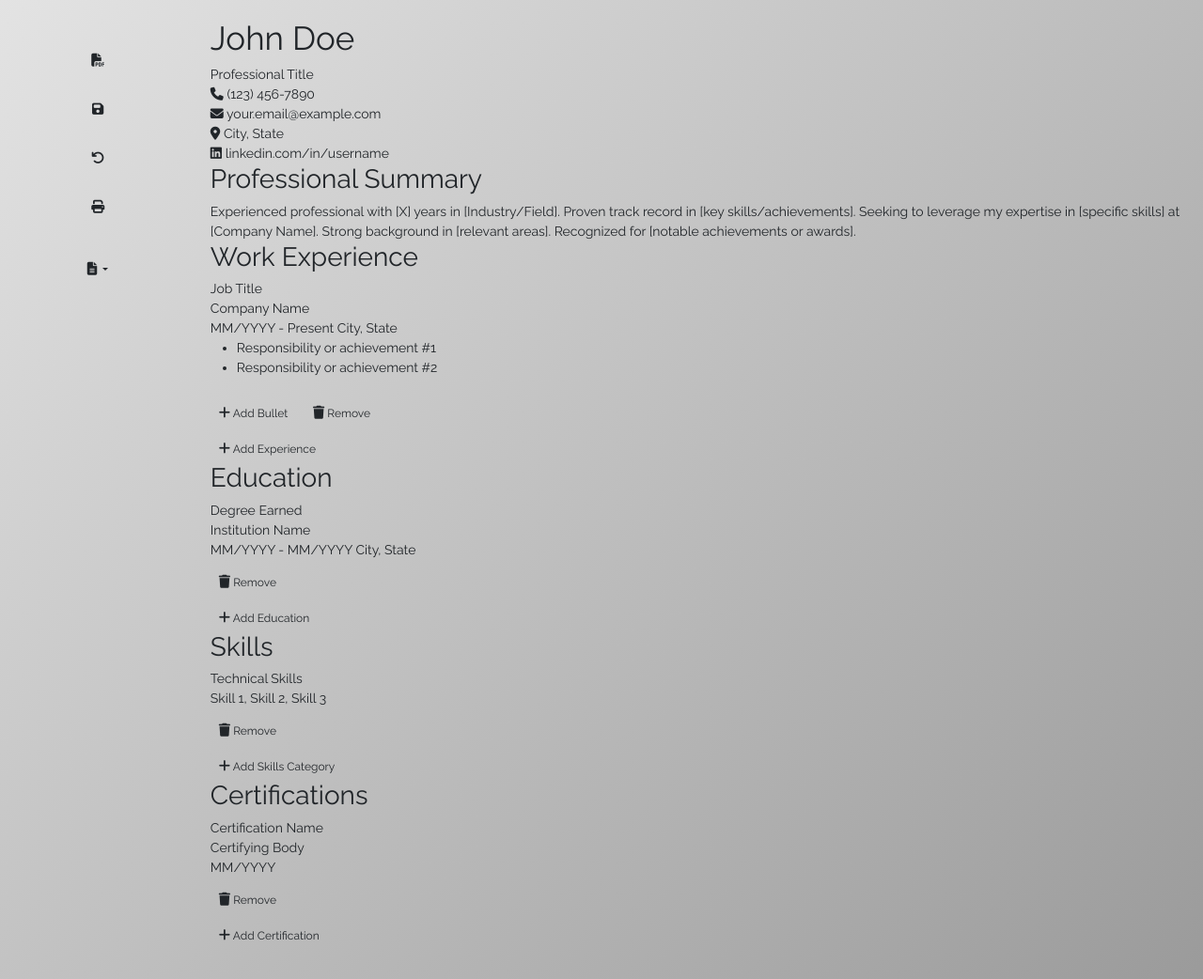
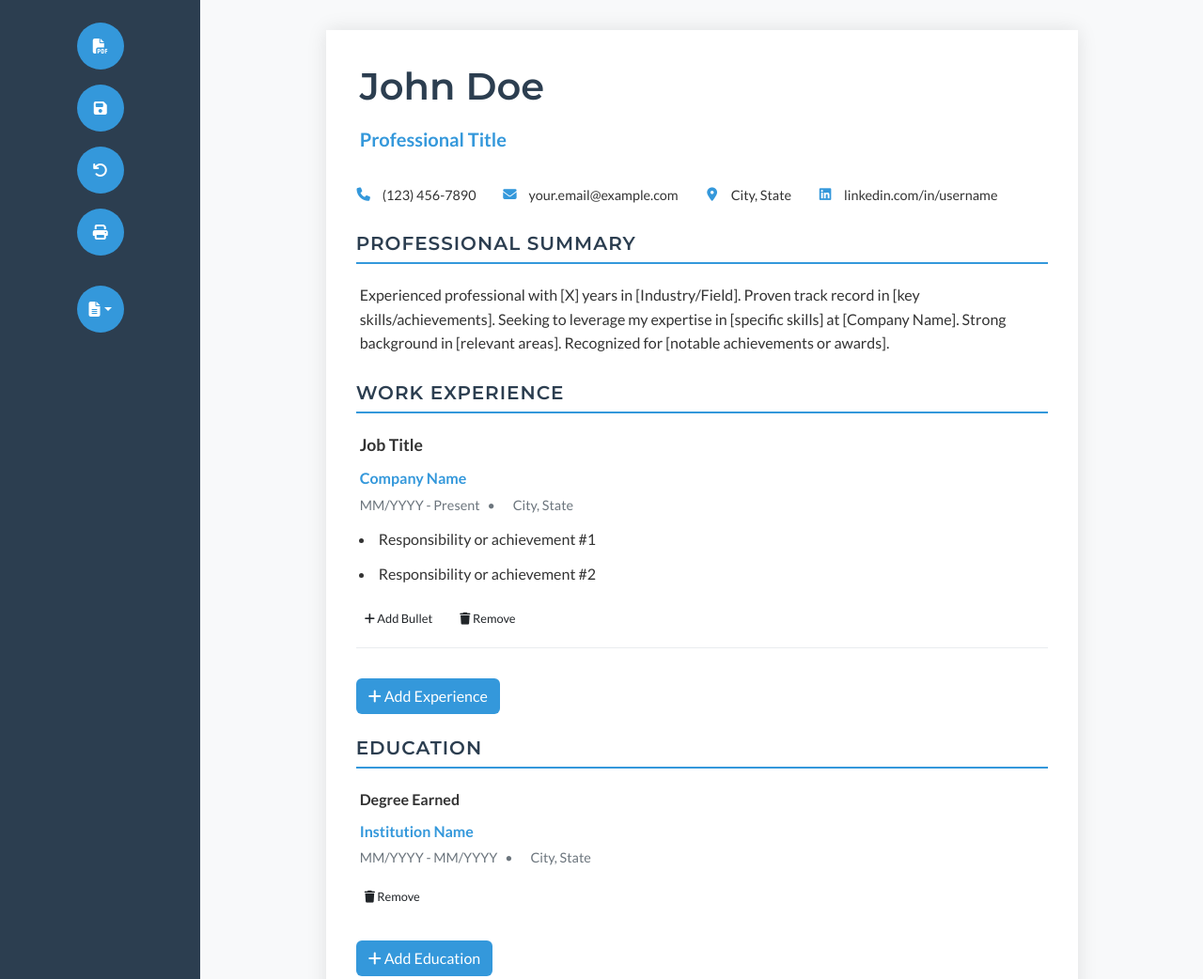
Before and after one commit to Dattranphat/Resume-Builder2, a plain HTML site: page index.html in a window 1280 px wide. Shown: the top 1042 px of the page at 94% size. Drawn offline with nearby package versions, Linux system fonts and the light colour scheme; files that its build step writes are made by us from their sources; files whose address does not match are found by name.

Commit message:
Update style.css

```diff
--- a/style.css
+++ b/style.css
@@ -1,286 +1,293 @@
-@import url('https://fonts.googleapis.com/css2?family=Raleway:wght@400;700&display=swap');
-@import url('https://fonts.googleapis.com/css2?family=Barlow:wght@500&display=swap');
-
-* {
-    margin: 0;
-    padding: 0;
-    box-sizing: border-box; /* Added for better layout control */
-    font-weight: 400; /* Adjusted default weight */
-    font-size: 14px;
+/* Base Styles */
+:root {
+    --primary-color: #2c3e50;
+    --secondary-color: #3498db;
+    --accent-color: #e74c3c;
+    --text-color: #333;
+    --light-gray: #f8f9fa;
+    --medium-gray: #e9ecef;
+    --dark-gray: #6c757d;
+    --white: #ffffff;
+    --font-main: 'Lato', sans-serif;
+    --font-headings: 'Montserrat', sans-serif;
 }
 
 body {
-    background: linear-gradient(135deg, #E3E3E3 0%, #9a9a9a 100%);
-    display: grid;
-    place-items: center;
-    padding-top: 20px; /* Added padding instead of margin on resume */
-    padding-bottom: 50px; /* Ensure space below resume */
-    opacity: 1;
-    font-family: 'Raleway', sans-serif; /* Default font */
+    font-family: var(--font-main);
+    color: var(--text-color);
+    background-color: #f5f5f5;
+    line-height: 1.6;
 }
 
-/* Class to hide elements (e.g., during PDF generation) */
-.none {
-    display: none !important; /* Use !important to override other styles */
+/* Layout */
+.sidebar {
+    background-color: var(--primary-color);
+    color: var(--white);
+    min-height: 100vh;
+    padding: 0;
 }
 
-.resume {
-    /* margin-top: 20px; Removed, handled by body padding */
-    width: 800px;
-    max-width: 95%; /* Make it slightly responsive */
-    box-shadow: rgba(17, 17, 26, 0.1) 0px 4px 16px, rgba(17, 17, 26, 0.1) 0px 8px 24px, rgba(17, 17, 26, 0.1) 0px 16px 56px;
-    background-color: #fff; /* Moved background here */
+.resume-editor {
+    padding: 2rem;
+    background-color: var(--light-gray);
 }
 
-#print {
-    padding: 30px 50px;
-    min-height: 1120px; /* Maintain A4-like aspect ratio */
+.resume-container {
+    max-width: 800px;
+    margin: 0 auto;
 }
 
-/* --- Header --- */
-.head {
-    display: grid;
-    grid-template-columns: 3fr 1.5fr;
-    gap: 20px; /* Added gap */
-    align-items: start; /* Align items to the top */
+.resume-paper {
+    background-color: var(--white);
+    padding: 2rem;
+    box-shadow: 0 0 20px rgba(0, 0, 0, 0.1);
 }
 
-.head .main .name {
-    font-size: 48px; /* Slightly reduced */
-    font-family: 'Raleway', sans-serif;
-    font-weight: 700; /* Bolder name */
-    line-height: 1.1;
+/* Typography */
+h1, h2, h3, h4 {
+    font-family: var(--font-headings);
+    font-weight: 600;
 }
 
-.head .main span:nth-child(2) {
-    color: rgb(80, 80, 80); /* Darker grey */
-    font-size: 48px;
-    font-family: 'Raleway', sans-serif;
-    margin-left: 5px;
-     font-weight: 400; /* Lighter last name */
+.resume-name {
+    font-size: 2.5rem;
+    font-weight: 700;
+    color: var(--primary-color);
+    margin-bottom: 0.5rem;
 }
 
-.head .main .post {
-    font-family: 'Barlow', sans-serif;
-    font-size: 18px; /* Larger post title */
-    color: #333;
-    margin-top: 5px;
+.resume-title {
+    font-size: 1.25rem;
+    color: var(--secondary-color);
+    margin-bottom: 1.5rem;
+    font-weight: 600;
 }
 
-.head .contacts {
-    text-align: right;
-    padding-top: 7px;
-    line-height: 1.6; /* Improved line spacing */
+.section-title {
+    font-size: 1.25rem;
+    color: var(--primary-color);
+    border-bottom: 2px solid var(--secondary-color);
+    padding-bottom: 0.5rem;
+    margin: 1.5rem 0 1rem;
+    text-transform: uppercase;
+    letter-spacing: 1px;
 }
 
-.head .contacts .content {
-    font-weight: 500;
-    padding-right: 5px;
-    word-break: break-word; /* Prevent long emails/links from overflowing */
+/* Header Styles */
+.contact-info {
+    display: flex;
+    flex-wrap: wrap;
+    gap: 1.5rem;
+    margin-bottom: 1.5rem;
 }
 
-.head .contacts .symbol {
-    margin-left: 5px; /* Swapped margin side */
-    font-size: 14px; /* Adjusted size */
-    width: 17px;
-    height: 17px;
-    color: #333; /* Icon color */
-    display: inline-block; /* Ensure proper alignment */
+.contact-item {
+    display: flex;
+    align-items: center;
+    gap: 0.5rem;
+    font-size: 0.9rem;
+}
+
+.contact-item i {
+    color: var(--secondary-color);
+    width: 1rem;
     text-align: center;
 }
 
-/* --- Separator Line --- */
-.line {
-    height: 1px; /* Thinner line */
-    background-color: rgb(150, 150, 150); /* Lighter grey */
-    margin: 25px 0;
-    margin-bottom: 35px; /* More space after line */
+/* Section Styles */
+.section-content {
+    margin-bottom: 1rem;
+    line-height: 1.6;
 }
 
-/* --- Main Body Layout --- */
-.mainbody {
-    display: grid;
-    grid-template-columns: 10fr 1fr 17fr;
-    /* height: 900px; Removed fixed height */
-    min-height: 800px; /* Use min-height instead */
-    gap: 15px; /* Add gap between columns */
+/* Experience Styles */
+.experience-item {
+    margin-bottom: 1.5rem;
+    padding-bottom: 1rem;
+    border-bottom: 1px solid var(--medium-gray);
 }
 
-.mainbody .border {
-    background-color: rgb(180, 180, 180); /* Lighter border */
-    width: 2px; /* Thinner border */
-    opacity: 1; /* Opacity not needed if color is set */
-    margin: 0 10px; /* Add some horizontal margin */
+.experience-header {
+    margin-bottom: 0.5rem;
 }
 
-.mainbody .leftside,
-.mainbody .rightside {
-    padding-top: 5px;
-}
-.mainbody .rightside {
-     padding-left: 0; /* Removed padding, gap handles spacing */
-}
-.mainbody .leftside {
-    padding-right: 0; /* Removed padding */
+.job-title {
+    font-weight: 700;
+    font-size: 1.1rem;
 }
 
-
-/* --- Section Titles --- */
-.title {
-    font-weight: 700;
-    font-size: 16px; /* Slightly smaller title */
-    border: none;
-    padding-bottom: 3px;
-    border-bottom: 2px solid #5cb85c; /* Using Bootstrap success color */
-    display: inline-block; /* Ensure border only spans text */
-    margin-bottom: 10px; /* Space below title */
-    text-transform: uppercase; /* Uppercase titles */
-    letter-spacing: 0.5px;
+.company {
+    font-weight: 600;
+    color: var(--secondary-color);
 }
 
-/* --- Common Item Styling --- */
-.skill, .language, .achieve, .interest, .edublock, .new-section-block {
-    margin-bottom: 10px; /* Consistent spacing */
-    line-height: 1.5; /* Improve readability */
-    display: flex; /* Use flex for alignment */
-    align-items: flex-start; /* Align checkbox with first line */
+.date-location {
+    font-size: 0.9rem;
+    color: var(--dark-gray);
+    margin-bottom: 0.5rem;
 }
 
-.skill span:not(:first-child),
-.language span:not(:first-child),
-.achieve span:not(:first-child),
-.interest span:not(:first-child),
-.edublock div,
-.new-section-block div {
-    margin-left: 5px; /* Space after icon/checkbox */
+.date-location span:not(:last-child)::after {
+    content: "•";
+    margin: 0 0.5rem;
 }
 
-.skill .fa-chevron-circle-right {
-    color: #5cb85c; /* Match title border color */
-    margin-right: 5px;
+.job-description {
+    padding-left: 1.25rem;
+    margin-bottom: 0.5rem;
 }
 
-/* Specific Sections */
-.language span:nth-child(odd):not(:first-child) { /* Target LANGNAME specifically */
+.job-description li {
+    margin-bottom: 0.25rem;
+}
+
+/* Education Styles */
+.education-item {
+    margin-bottom: 1.5rem;
+}
+
+.degree {
     font-weight: 700;
 }
 
-.edublock {
-    display: block; /* Override flex for education block structure */
-    margin-bottom: 15px;
-}
-.edublock .education-head {
-    font-weight: 700;
-    font-size: 15px; /* Slightly smaller */
-    margin-left: 5px; /* Align with checkbox */
-}
-.edublock div {
-    margin-left: 25px; /* Indent institution/year */
-    font-size: 13px;
-    color: #555;
+.institution {
+    font-weight: 600;
+    color: var(--secondary-color);
 }
 
-.new-section-block {
-    display: block; /* Override flex */
-    margin-bottom: 20px; /* More space between these sections */
-}
-.new-section-block .title {
-    margin-left: 5px; /* Align title with checkbox */
-}
-.new-section-block div {
-     margin-left: 25px; /* Indent description */
-     margin-top: 5px;
+/* Skills Styles */
+.skills-category {
+    margin-bottom: 1rem;
 }
 
-
-/* --- Buttons --- */
-button.btn { /* Style add/remove buttons */
-    margin-top: 10px;
-    margin-right: 5px;
-    font-size: 12px; /* Smaller buttons */
-    padding: 4px 8px;
-}
-/* Ensure remove buttons have consistent margin */
-.leftside > div > button.btn-danger,
-.rightside > div > button.btn-danger,
-.new-section-container > button.btn-danger {
-    margin-top: 10px;
+.category-title {
+    font-weight: 600;
+    margin-bottom: 0.25rem;
 }
 
-
-/* --- Navigation Buttons --- */
-.nav {
-    position: fixed;
-    top: 50%; /* Center vertically */
-    left: 2%;
-    transform: translateY(-50%); /* Adjust vertical centering */
-    display: flex;
-    flex-direction: column; /* Stack buttons vertically */
-    gap: 15px; /* Space between buttons */
-    z-index: 100; /* Ensure they are above resume */
+.skills-list {
+    margin-bottom: 0.5rem;
 }
 
-.navbtn {
-    background-color: #fff;
-    color: #333;
-    height: 50px; /* Smaller buttons */
-    width: 50px;
-    border-radius: 50%;
-    border: #ccc 2px solid;
-    transition: all 300ms ease-in-out;
-    box-shadow: rgba(0, 0, 0, 0.1) 0px 4px 6px, rgba(0, 0, 0, 0.05) 0px 1px 3px;
-    display: flex; /* Center icon */
-    justify-content: center;
-    align-items: center;
-    text-decoration: none; /* For <a> tag */
-    font-size: 18px; /* Icon size */
-    cursor: pointer;
+/* Certification Styles */
+.certification-item {
+    margin-bottom: 1rem;
 }
 
-.navbtn:hover {
-    background-color: #333;
-    color: #fff;
-    border-color: #333;
-    transform: scale(1.1); /* Grow effect */
-    box-shadow: rgba(0, 0, 0, 0.2) 0px 8px 12px, rgba(0, 0, 0, 0.1) 0px 2px 6px;
+.certification-name {
+    font-weight: 700;
 }
 
-/* --- Checkbox --- */
-.input-checkbox {
-    margin-right: 8px;
-    cursor: pointer;
-    width: 15px; /* Slightly larger checkbox */
-    height: 15px;
-    vertical-align: middle; /* Align better with text */
-}
-
-/* --- Content Editable Placeholder --- */
-[contenteditable="true"]:empty:before {
-  content: attr(placeholder);
-  color: gray;
+.certifying-body {
     font-style: italic;
 }
 
-/* Print specific styles (optional but good practice) */
+/* Buttons */
+.btn-action {
+    width: 50px;
+    height: 50px;
+    border-radius: 50%;
+    background-color: var(--secondary-color);
+    color: white;
+    border: none;
+    display: flex;
+    align-items: center;
+    justify-content: center;
+    margin-bottom: 1rem;
+    transition: all 0.3s ease;
+}
+
+.btn-action:hover {
+    background-color: var(--primary-color);
+    transform: scale(1.05);
+}
+
+.btn-add-section {
+    background-color: var(--secondary-color);
+    color: white;
+    margin-top: 0.5rem;
+}
+
+.btn-add-section:hover {
+    background-color: var(--primary-color);
+    color: white;
+}
+
+.btn-sm {
+    font-size: 0.8rem;
+    padding: 0.25rem 0.5rem;
+}
+
+.btn-add-bullet, .btn-remove-experience,
+.btn-remove-education, .btn-remove-skill-category,
+.btn-remove-certification {
+    margin-right: 0.5rem;
+    margin-top: 0.5rem;
+}
+
+/* Content Editable Styles */
+[contenteditable="true"] {
+    padding: 0.25rem;
+    border-radius: 3px;
+    min-height: 1em;
+}
+
+[contenteditable="true"]:focus {
+    outline: 2px solid var(--secondary-color);
+    background-color: rgba(52, 152, 219, 0.1);
+}
+
+[contenteditable="true"][data-placeholder]:empty:before {
+    content: attr(data-placeholder);
+    color: var(--dark-gray);
+    font-style: italic;
+}
+
+/* Print Styles */
 @media print {
     body {
-    background: none; /* No background for printing */
+        background: none;
         padding: 0;
     }
-  .resume {
-    box-shadow: none; /* No shadow for printing */
-    width: 100%;
-    max-width: 100%;
+
+    .sidebar {
+        display: none;
     }
-  .nav {
-    display: none; /* Hide nav buttons when printing */
+
+    .resume-paper {
+        box-shadow: none;
+        padding: 0;
     }
-  #print {
-      padding: 10mm; /* Add margins for printing */
-      min-height: 0; /* Allow content to flow naturally */
-  }
-  /* Hide buttons and checkboxes directly via CSS for printing */
-  #print button, #print .input-checkbox {
+
+    .btn-add-section, .experience-actions,
+    .education-actions, .btn-remove-skill-category,
+    .btn-remove-certification {
         display: none !important;
     }
+
+    .resume-container {
+        max-width: 100%;
+        margin: 0;
     }
+}
+
+/* Responsive Styles */
+@media (max-width: 768px) {
+    .sidebar {
+        min-height: auto;
+        padding: 1rem 0;
+    }
+
+    .resume-editor {
+        padding: 1rem;
+    }
+
+    .resume-name {
+        font-size: 2rem;
+    }
+
+    .contact-info {
+        flex-direction: column;
+        gap: 0.5rem;
+    }
+}
```
Lines whose indentation alone changed are shown as unchanged.
